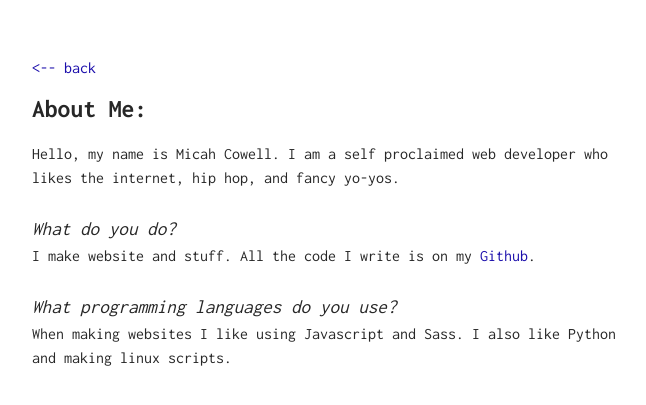
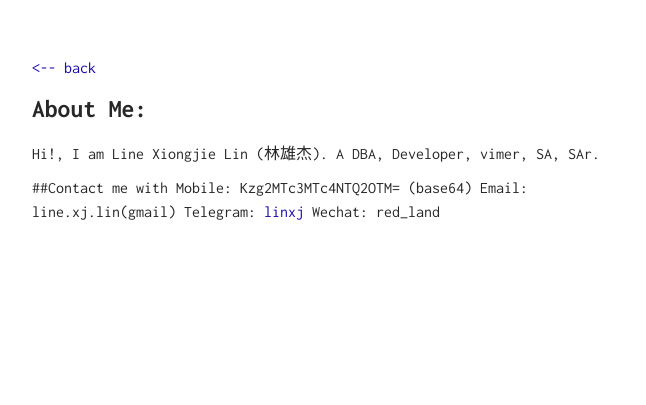
Before and after one commit to linexjlin/linexjlin.github.io, a Jekyll site: the page built from me/index.md, in a window 1280 px wide. Shown: the top 405 px of the page, without its empty margins (308-954 px from the left). Built offline with Jekyll 4.4.1, drawn with Linux system fonts in a browser that asks for light colours.

Commit message:
modify readme

```diff
--- a/me/index.md
+++ b/me/index.md
@@ -2,10 +2,10 @@
 layout: about
 ---
 
-Hello, my name is Micah Cowell. I am a self proclaimed web developer who likes the internet, hip hop, and fancy yo-yos.
+Hi!, I am Line Xiongjie Lin (林雄杰). A DBA, Developer, vimer, SA, SAr.
 
-# What do you do?
-I make website and stuff. All the code I write is on my [Github](https://github.com/getmicah).
-
-# What programming languages do you use?
-When making websites I like using Javascript and Sass. I also like Python and making linux scripts.
+##Contact me with
+Mobile: Kzg2MTc3MTc4NTQ2OTM= (base64)
+Email: line.xj.lin(gmail)
+Telegram: [linxj](https://telegram.me/linxj)
+Wechat: red_land
```
